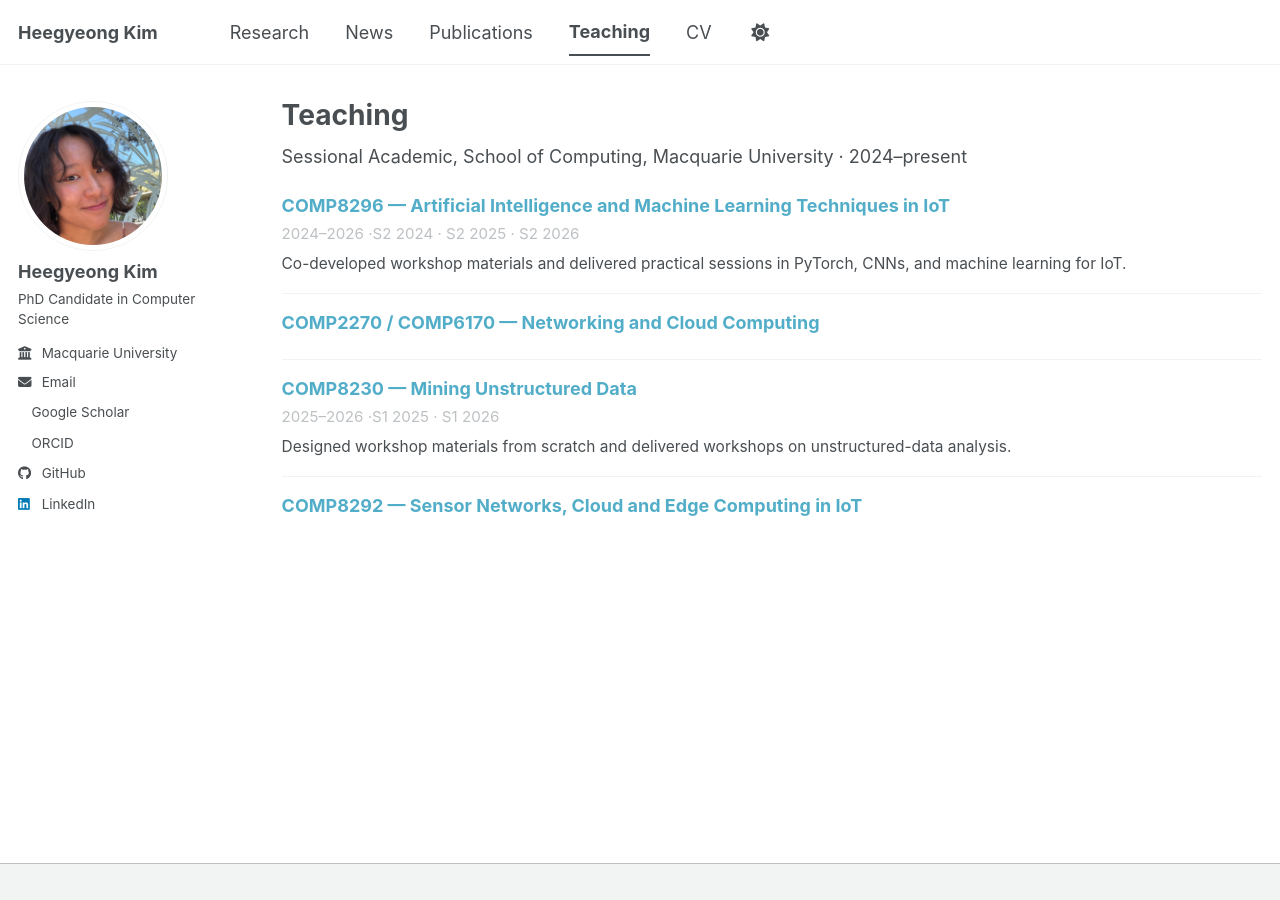
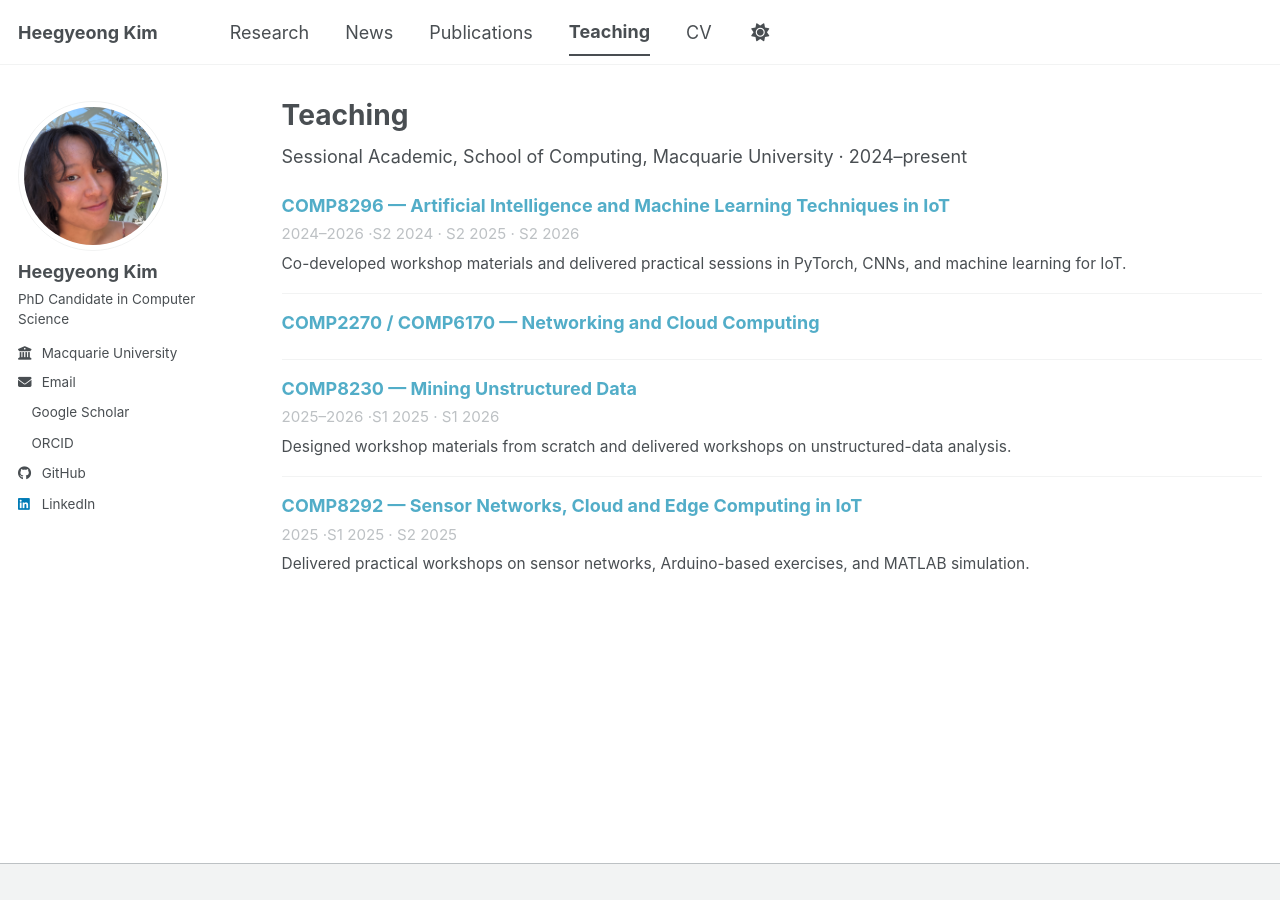
Before and after one commit to HeegyeongK/heegyeongk.github.io, a Jekyll site: the page built from _pages/teaching.html, in a window 1280 px wide. Built offline with Jekyll 4.4.1, drawn with Linux system fonts in a browser that asks for light colours; a style sheet for code colours, icons or effects is not loaded.

Commit message:
Refine teaching metadata for _teaching/2025-comp8292.md

```diff
--- a/_teaching/2025-comp8292.md
+++ b/_teaching/2025-comp8292.md
@@ -3,6 +3,9 @@ title: "COMP8292 — Sensor Networks, Cloud and Edge Computing in IoT"
 collection: teaching
 date: 2025-07-01
 venue: "Macquarie University"
+years: "2025"
+sessions: "S1 2025 · S2 2025"
+role: "Delivered practical workshops on sensor networks, Arduino-based exercises, and MATLAB simulation."
 excerpt: "Practical workshops on sensor networks, Arduino, and MATLAB simulation."
 ---
 
```
